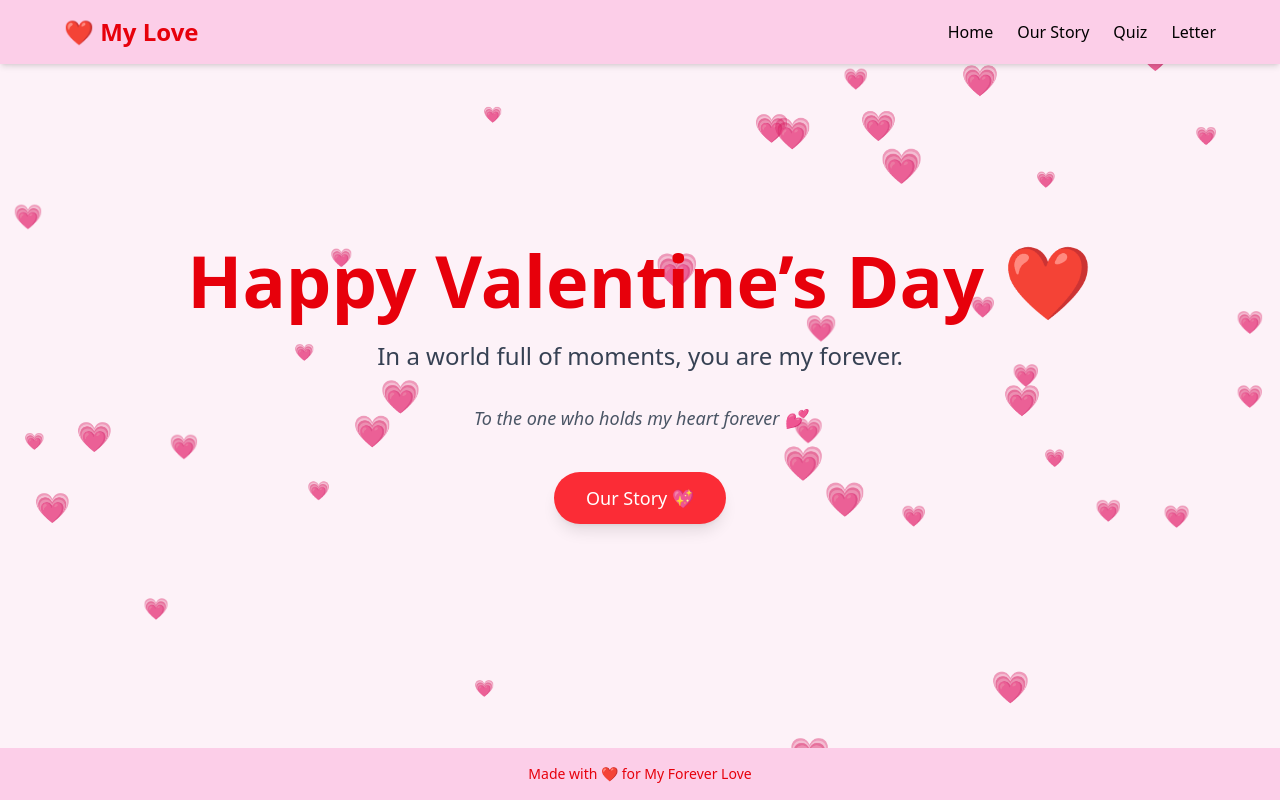
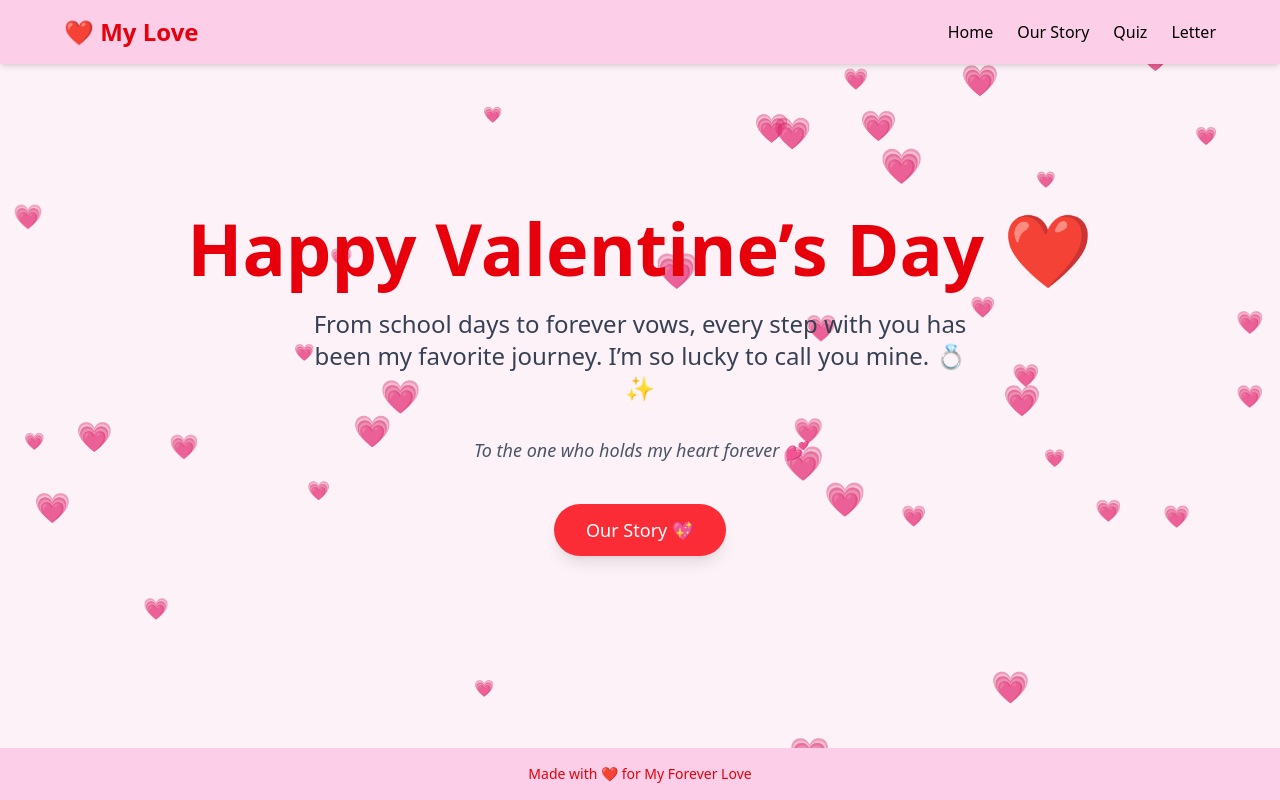
Before and after one commit to Gayathri-Dhamodharan/gift, a React (Vite) app: page / in a window 1280 px wide. Built offline with nearby package versions, Linux system fonts and the light colour scheme.

Commit message:
first commit

```diff
--- a/src/pages/home.jsx
+++ b/src/pages/home.jsx
@@ -12,8 +12,7 @@ const Home = () => {
 
       {/* Sub Text */}
       <p className="text-lg md:text-2xl text-gray-700 max-w-2xl mb-8">
-       In a world full of moments, you are my forever.
-      </p>
+From school days to forever vows, every step with you has been my favorite journey. I’m so lucky to call you mine. 💍✨      </p>
 
       {/* Romantic Line */}
       <p className="text-md md:text-lg text-gray-600 italic mb-10">
```
